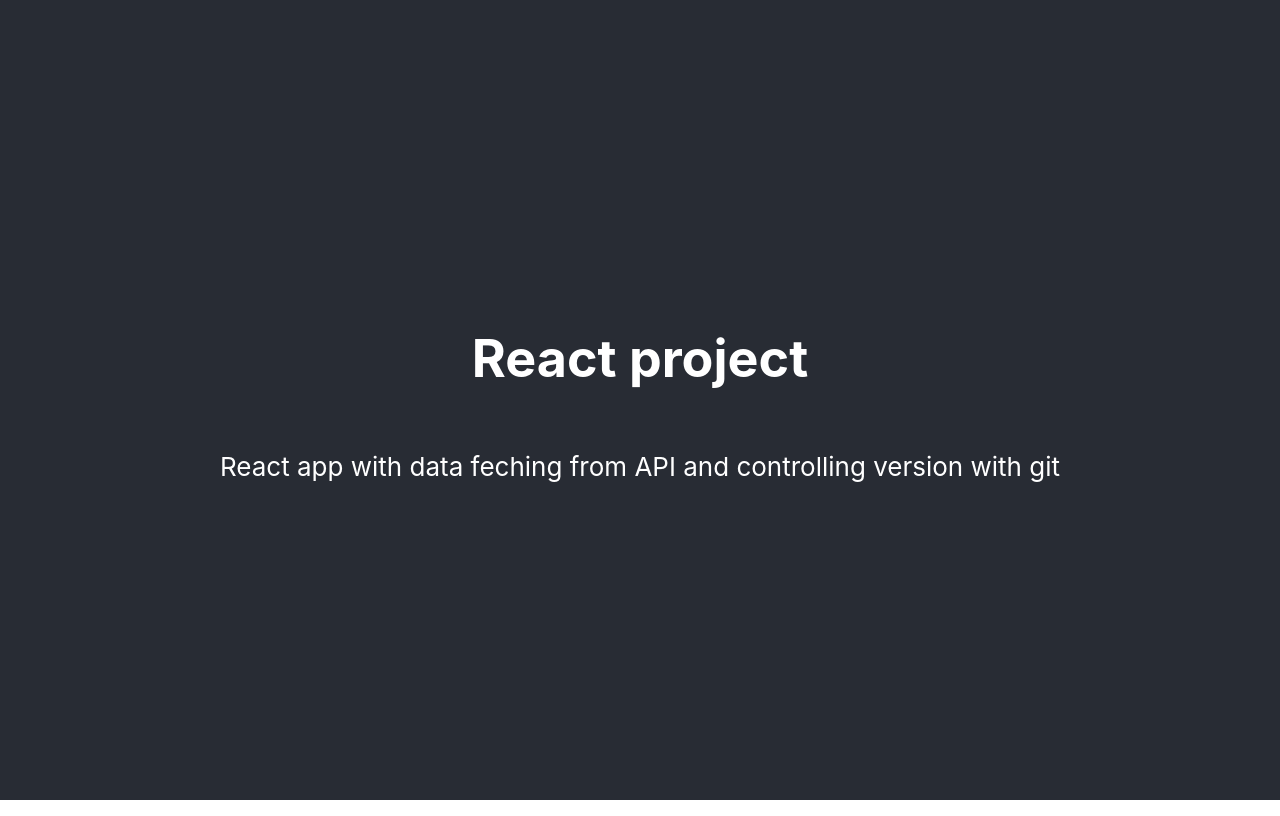
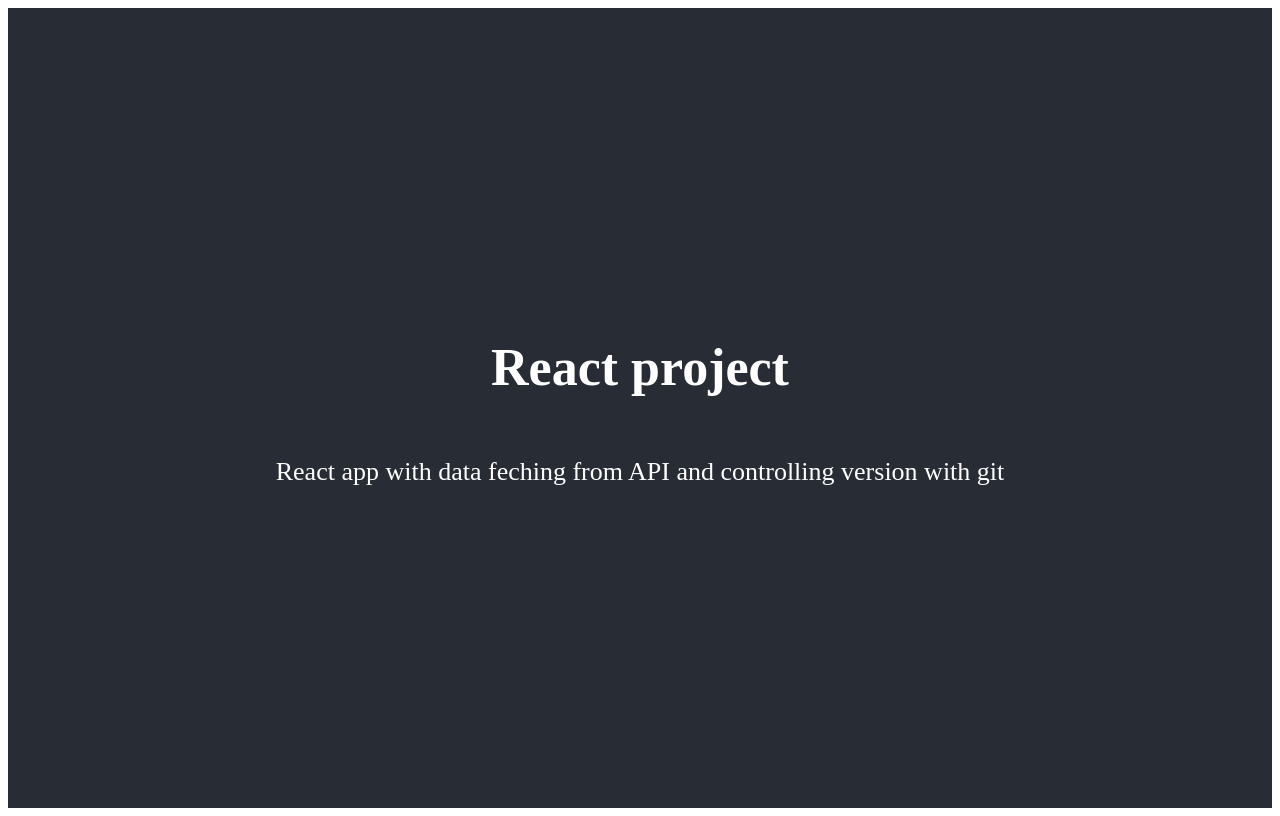
Before and after one commit to saifec1127/react-fetchapi-gitcicd, a React (Create React App) app: page / in a window 1280 px wide. Built offline with nearby package versions, Linux system fonts and the light colour scheme.

Commit message:
clean react app

```diff
--- a/src/App.js
+++ b/src/App.js
@@ -1,6 +1,6 @@
 import './App.css';
 
-function App() {
+const App =()  => {
   return (
     <div className="App">
       <header className="App-header">
--- a/src/index.css
+++ /dev/null
@@ -1,13 +0,0 @@
-body {
-  margin: 0;
-  font-family: -apple-system, BlinkMacSystemFont, 'Segoe UI', 'Roboto', 'Oxygen',
-    'Ubuntu', 'Cantarell', 'Fira Sans', 'Droid Sans', 'Helvetica Neue',
-    sans-serif;
-  -webkit-font-smoothing: antialiased;
-  -moz-osx-font-smoothing: grayscale;
-}
-
-code {
-  font-family: source-code-pro, Menlo, Monaco, Consolas, 'Courier New',
-    monospace;
-}
--- a/src/index.js
+++ b/src/index.js
@@ -1,8 +1,6 @@
 import React from 'react';
 import ReactDOM from 'react-dom/client';
-import './index.css';
 import App from './App';
-import reportWebVitals from './reportWebVitals';
 
 const root = ReactDOM.createRoot(document.getElementById('root'));
 root.render(
@@ -10,8 +8,3 @@ root.render(
     <App />
   </React.StrictMode>
 );
-
-// If you want to start measuring performance in your app, pass a function
-// to log results (for example: reportWebVitals(console.log))
-// or send to an analytics endpoint. Learn more: https://bit.ly/CRA-vitals
-reportWebVitals();
--- a/src/reportWebVitals.js
+++ /dev/null
@@ -1,13 +0,0 @@
-const reportWebVitals = onPerfEntry => {
-  if (onPerfEntry && onPerfEntry instanceof Function) {
-    import('web-vitals').then(({ getCLS, getFID, getFCP, getLCP, getTTFB }) => {
-      getCLS(onPerfEntry);
-      getFID(onPerfEntry);
-      getFCP(onPerfEntry);
-      getLCP(onPerfEntry);
-      getTTFB(onPerfEntry);
-    });
-  }
-};
-
-export default reportWebVitals;
```
Also changed, not shown: src/setupTests.js (deleted, +0 -5 lines), src/logo.svg (deleted), 1 other file (tests, documents, lock files or other folders).
